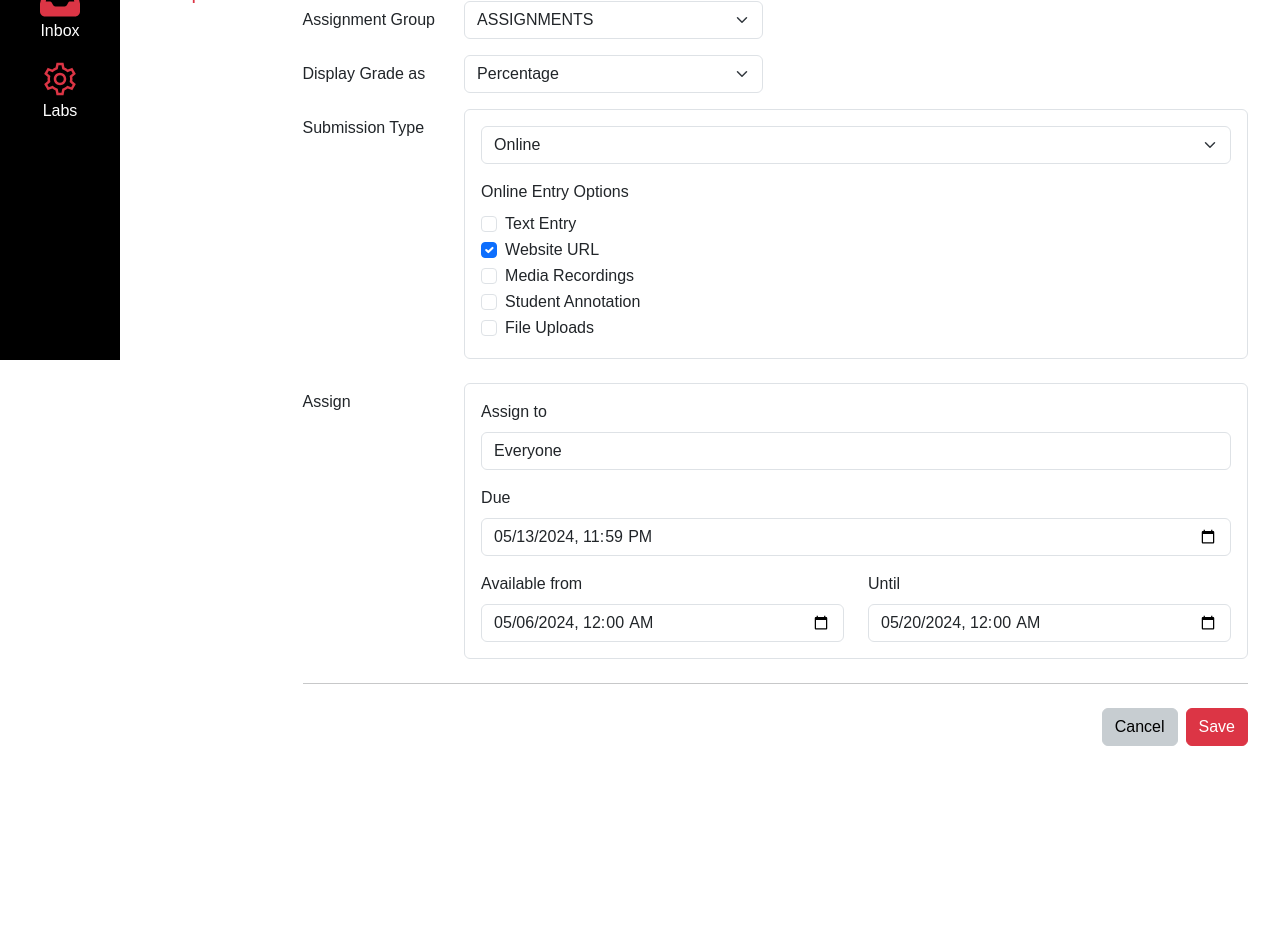
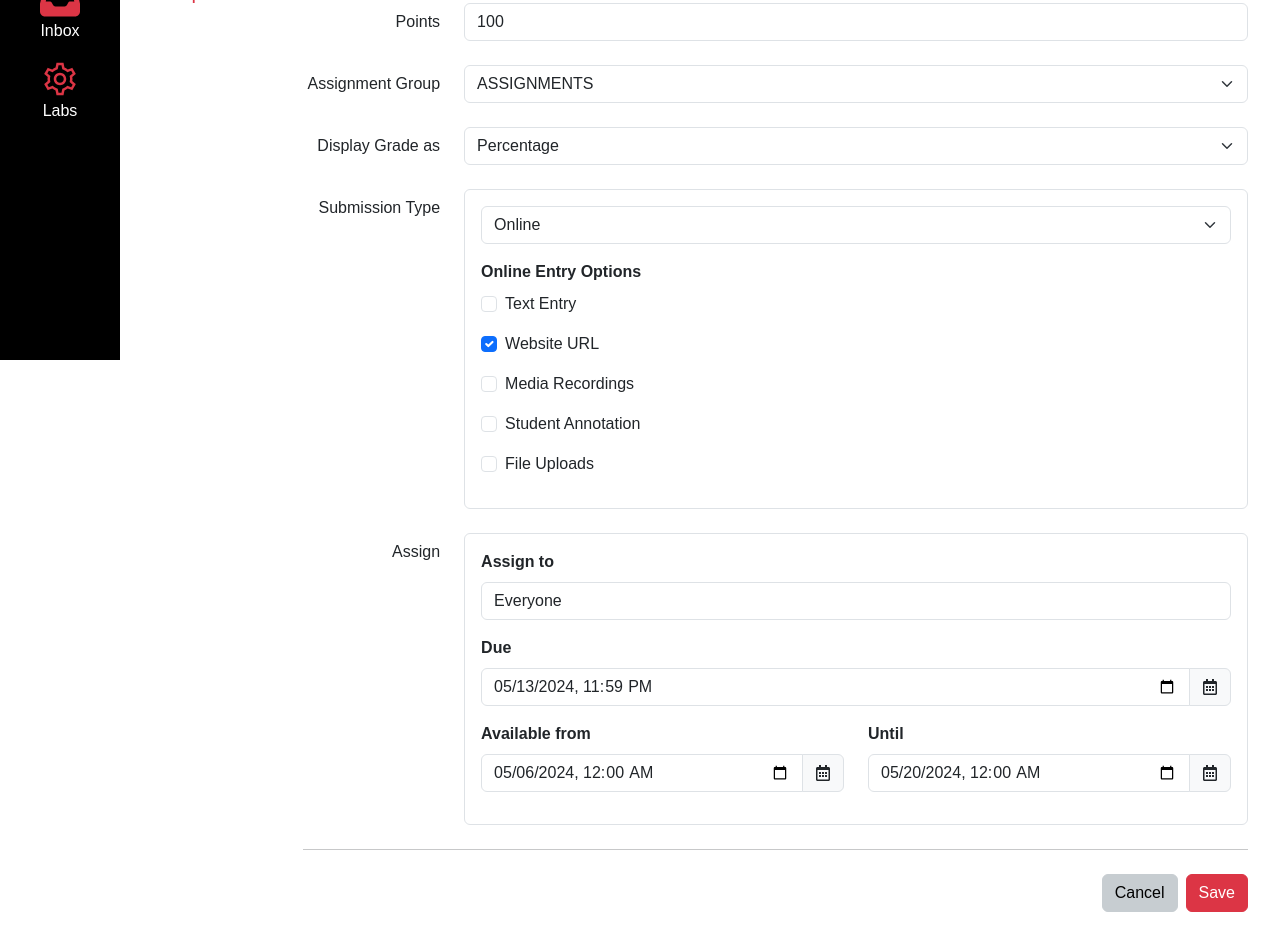
Before and after one commit to azharUG/kambaz-next-js, a Next.js app: page /Courses/1/Assignments/1 in a window 1280 px wide. Shown: the part 440-1384 px from the top of the page. Before the commit the page ends 1218 px from the top, so only its background shows below. Built offline with nearby package versions, Linux system fonts and the light colour scheme.

Commit message:
small fixes for my ocd

```diff
--- a/app/(Kambaz)/Courses/[cid]/Assignments/[aid]/page.tsx
+++ b/app/(Kambaz)/Courses/[cid]/Assignments/[aid]/page.tsx
@@ -7,24 +7,21 @@ import {
   Row,
   Col,
   Button,
+  InputGroup,
 } from "react-bootstrap";
+import InputGroupText from "react-bootstrap/esm/InputGroupText";
+import { FaRegCalendarAlt } from "react-icons/fa";
 
 export default function AssignmentEditor() {
   return (
     <div id="wd-assignments-editor" className="p-3">
       <Form>
         {/* Assignment Name */}
-        <Row className="mb-3">
-          <FormLabel column sm={2}>
-            Assignment Name
-          </FormLabel>
-          <Col sm={10}>
+        <Row className="mb-4">Assignment Name</Row>
+        <Row className="mb-4">
           <FormControl type="text" defaultValue="A1 - ENV + HTML" />
-          </Col>
         </Row>
-
         <Row className="mb-4">
-          <Col sm={{ span: 10, offset: 2 }}>
           <FormControl
             as="textarea"
             rows={8}
@@ -40,25 +37,24 @@ export default function AssignmentEditor() {
 
 The Kanbas application should include a link to navigate back to the landing page.`}
           />
-          </Col>
         </Row>
 
         {/* Points */}
-        <Row className="mb-3">
-          <FormLabel column sm={2}>
+        <Row className="mb-4">
+          <FormLabel column sm={2} className="text-end">
             Points
           </FormLabel>
-          <Col sm={4}>
+          <Col sm={10}>
             <FormControl type="number" defaultValue={100} />
           </Col>
         </Row>
 
         {/* Assignment Group */}
-        <Row className="mb-3">
-          <FormLabel column sm={2}>
+        <Row className="mb-4">
+          <FormLabel column sm={2} className="text-end">
             Assignment Group
           </FormLabel>
-          <Col sm={4}>
+          <Col sm={10}>
             <FormSelect defaultValue="ASSIGNMENTS">
               <option value="ASSIGNMENTS">ASSIGNMENTS</option>
               <option value="QUIZZES">QUIZZES</option>
@@ -69,11 +65,11 @@ export default function AssignmentEditor() {
         </Row>
 
         {/* Display Grade As */}
-        <Row className="mb-3">
-          <FormLabel column sm={2}>
+        <Row className="mb-4">
+          <FormLabel column sm={2} className="text-end">
             Display Grade as
           </FormLabel>
-          <Col sm={4}>
+          <Col sm={10}>
             <FormSelect defaultValue="Percentage">
               <option value="Percentage">Percentage</option>
               <option value="Decimal">Decimal</option>
@@ -84,7 +80,7 @@ export default function AssignmentEditor() {
 
         {/* Submission Type - Boxed */}
         <Row className="mb-4">
-          <FormLabel column sm={2}>
+          <FormLabel column sm={2} className="text-end">
             Submission Type
           </FormLabel>
           <Col sm={10}>
@@ -94,13 +90,34 @@ export default function AssignmentEditor() {
                 <option value="In-person">In-person</option>
               </FormSelect>
 
-              <FormLabel>Online Entry Options</FormLabel>
+              <FormLabel className="fw-bold">Online Entry Options</FormLabel>
               <div>
-                <FormCheck type="checkbox" label="Text Entry" />
-                <FormCheck type="checkbox" label="Website URL" defaultChecked />
-                <FormCheck type="checkbox" label="Media Recordings" />
-                <FormCheck type="checkbox" label="Student Annotation" />
-                <FormCheck type="checkbox" label="File Uploads" />
+                <FormCheck
+                  type="checkbox"
+                  label="Text Entry"
+                  className="mb-3"
+                />
+                <FormCheck
+                  type="checkbox"
+                  label="Website URL"
+                  className="mb-3"
+                  defaultChecked
+                />
+                <FormCheck
+                  type="checkbox"
+                  label="Media Recordings"
+                  className="mb-3"
+                />
+                <FormCheck
+                  type="checkbox"
+                  label="Student Annotation"
+                  className="mb-3"
+                />
+                <FormCheck
+                  type="checkbox"
+                  label="File Uploads"
+                  className="mb-3"
+                />
               </div>
             </div>
           </Col>
@@ -108,39 +125,53 @@ export default function AssignmentEditor() {
 
         {/* Assign - Boxed */}
         <Row className="mb-4">
-          <FormLabel column sm={2}>
+          <FormLabel column sm={2} className="text-end">
             Assign
           </FormLabel>
           <Col sm={10}>
             <div className="border p-3 rounded">
-              <FormLabel>Assign to</FormLabel>
+              <FormLabel className="fw-bold">Assign to</FormLabel>
               <FormControl
                 className="mb-3"
                 type="text"
                 defaultValue="Everyone"
               />
 
-              <FormLabel>Due</FormLabel>
+              <FormLabel className="fw-bold">Due</FormLabel>
+              <InputGroup className="mb-3">
                 <FormControl
-                className="mb-3"
                   type="datetime-local"
                   defaultValue="2024-05-13T23:59"
                 />
+                <InputGroupText>
+                  <FaRegCalendarAlt />
+                </InputGroupText>
+              </InputGroup>
 
               <Row>
                 <Col sm={6}>
-                  <FormLabel>Available from</FormLabel>
+                  <FormLabel className="fw-bold">Available from</FormLabel>
+                  <InputGroup className="mb-3">
                     <FormControl
                       type="datetime-local"
                       defaultValue="2024-05-06T00:00"
                     />
+                    <InputGroupText>
+                      <FaRegCalendarAlt />
+                    </InputGroupText>
+                  </InputGroup>
                 </Col>
                 <Col sm={6}>
-                  <FormLabel>Until</FormLabel>
+                  <FormLabel className="fw-bold">Until</FormLabel>
+                  <InputGroup className="mb-3">
                     <FormControl
                       type="datetime-local"
                       defaultValue="2024-05-20T00:00"
                     />
+                    <InputGroupText>
+                      <FaRegCalendarAlt />
+                    </InputGroupText>
+                  </InputGroup>
                 </Col>
               </Row>
             </div>
--- a/app/(Kambaz)/Dashboard/page.tsx
+++ b/app/(Kambaz)/Dashboard/page.tsx
@@ -165,7 +165,7 @@ export default function Dashboard() {
               >
                 <CardImg
                   variant="top"
-                  src="/images/mine.jpg"
+                  src="/images/baki.jpg"
                   width="100%"
                   height={160}
                 />
--- a/app/Labs/TOC.tsx
+++ b/app/Labs/TOC.tsx
@@ -30,7 +30,9 @@ export default function TOC() {
         </NavLink>
       </NavItem>
       <NavItem>
-        <NavLink href="https://github.com/azharUG">My GitHub</NavLink>
+        <NavLink href="https://github.com/azharUG/kambaz-next-js">
+          My GitHub
+        </NavLink>
       </NavItem>
     </Nav>
   );
```
Also changed, not shown: app/(Kambaz)/Account/Profile/page.tsx (+15 -2 lines). Lines whose indentation alone changed are shown as unchanged.
